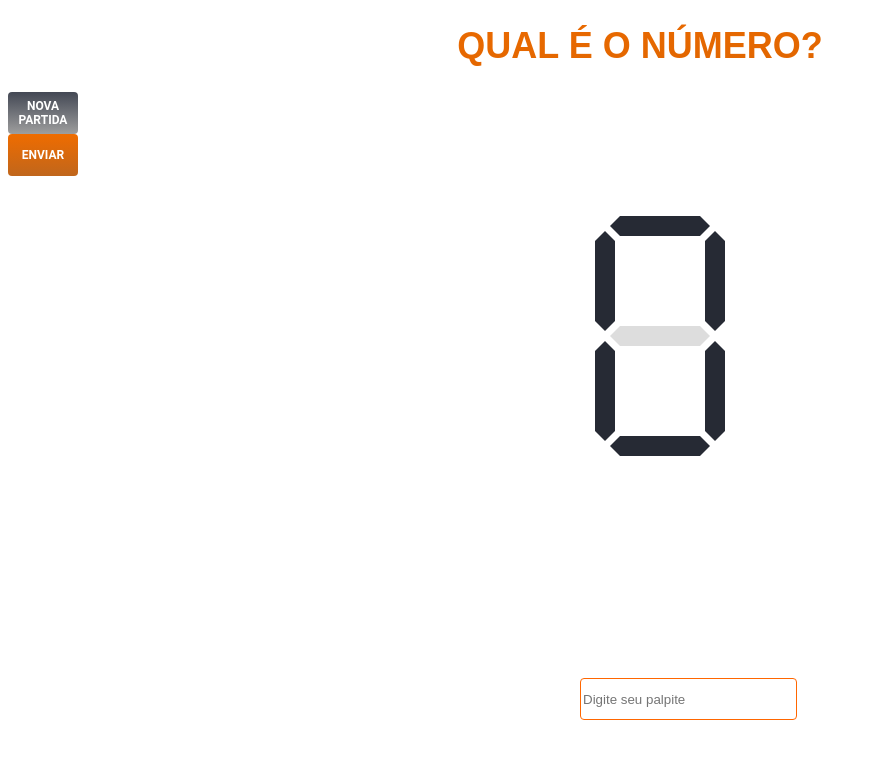
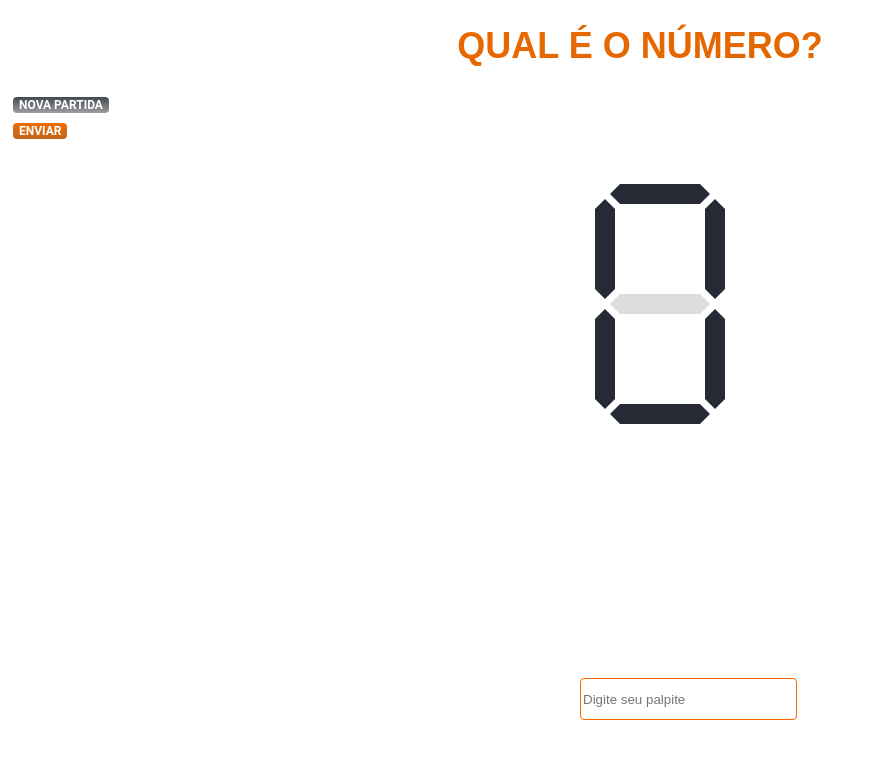
Before and after one commit to Matheusifz/StudioSolTeste, a React app: page / in a window 1280 px wide. Shown: the top 758 px of the page, without its empty margins (0-876 px from the left). Built offline with nearby package versions, Linux system fonts and the light colour scheme; no server answers.

Commit message:
style: add display flex

```diff
--- a/src/components/Button/index.tsx
+++ b/src/components/Button/index.tsx
@@ -5,13 +5,26 @@ interface ButtonProps {
   onClick: any;
   text: string;
   color: string;
+  width: string;
+  height: string;
 }
 
-export const Button: React.FC<ButtonProps> = ({ onClick, text, color }) => {
+export const Button: React.FC<ButtonProps> = ({
+  onClick,
+  text,
+  color,
+  width,
+  height,
+}) => {
   return (
     <>
       <div className="submit-button">
-        <StyledButton onClick={onClick} color={color}>
+        <StyledButton
+          onClick={onClick}
+          color={color}
+          width={width}
+          height={height}
+        >
           {text}
         </StyledButton>
       </div>
--- a/src/components/Button/style.ts
+++ b/src/components/Button/style.ts
@@ -1,15 +1,22 @@
 import styled from "styled-components";
 
-export const StyledButton = styled.button`
+interface StyledButtonProps {
+  color: string;
+  width: string;
+  height: string;
+}
+
+export const StyledButton = styled.button<StyledButtonProps>`
   background: ${(props) => props.color};
   /* linear-gradient(180deg, #ef6c00 0%, #c0661c 100%) ;*/
   border-radius: 4px;
-  width: 70px;
-  height: 42px;
+  width: ${(props) => (props.width ? props.width : "auto")};
+  height: ${(props) => props.height};
   border: none;
   font-family: "Roboto", sans-serif;
   font-weight: 700;
   font-size: 12px;
   line-height: 14px;
   color: #ffffff;
+  margin: 5px;
 `;
```
